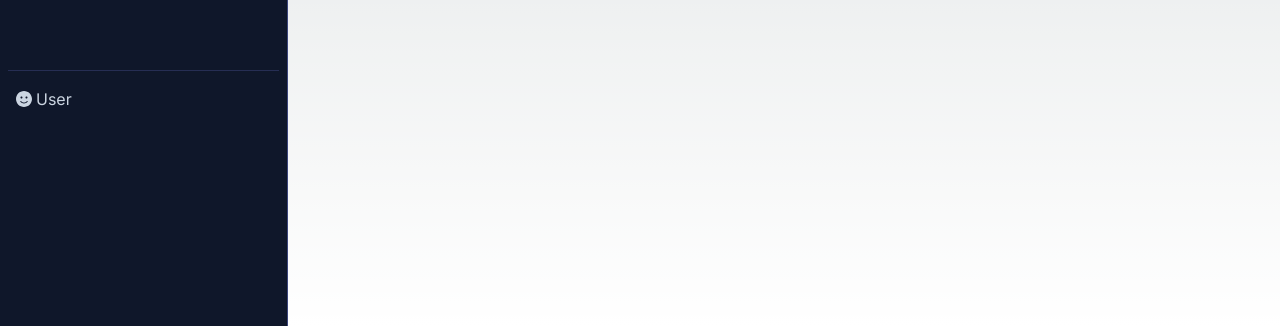
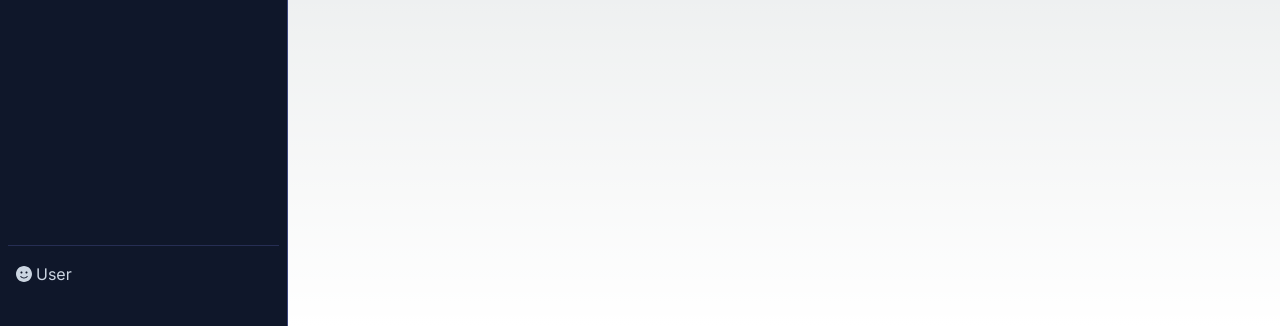
Before and after one commit to Dagostini01/game-next, a Next.js app: page / in a window 1280 px wide. Shown: the part 474-800 px from the top of the page. Built offline with nearby package versions, Linux system fonts and the light colour scheme.

Commit message:
navbar OK

```diff
--- a/src/components/Navbar/Navbar.tsx
+++ b/src/components/Navbar/Navbar.tsx
@@ -7,7 +7,7 @@ type NavbarListItemProps = React.ComponentProps<"li">;
 
 const NavbarList = ({children, className, ...props}:NavbarListProps) => {
     return(
-        <ul className={cn("flex-grow my-4 border-t border-indigo-400/20 hover:border-indigo-400/40", className)} {...props}>
+        <ul className={cn("my-4 border-t border-indigo-400/20 hover:border-indigo-400/40", className)} {...props}>
             {children}
         </ul>
 
@@ -23,17 +23,17 @@ const NavbarListItem = ({children, className, ...props}:NavbarListItemProps) =>
     )
 }
 
-export const Navbar = (props:NavbarProps) => {
+export const Navbar = ({className, ...props}:NavbarProps) => {
 
     return (
-        <nav className="flex flex-col h-screen w-72 p-2 gap-4 bg-slate-900 border-r border-indigo-400/20 hover:border-indigo-400/40 text-slate-300" {...props}>
+
+        <nav className={cn("flex flex-col h-screen w-72 p-2 gap-4 bg-slate-900 border-r border-indigo-400/20 hover:border-indigo-400/40 text-slate-300", className)} {...props} >
 
             <div className="flex items-center justify-center my-4">
-
                 <img src="https://emersonbroga.com/e/assets/emersonbroga-logo-name-pink.png" alt="Logo EmersonBrogaDev" className="w-auto h-12 p-2" />
             </div>
 
-            <NavbarList className={"flex-grow"}>
+            <NavbarList className="grow">
                 <NavbarListItem>
                     <HomeIcon className="w-4 h-4" /> Home
                 </NavbarListItem>
@@ -55,5 +55,6 @@ export const Navbar = (props:NavbarProps) => {
             </NavbarList>
 
         </nav>
+
     )
 }
```
